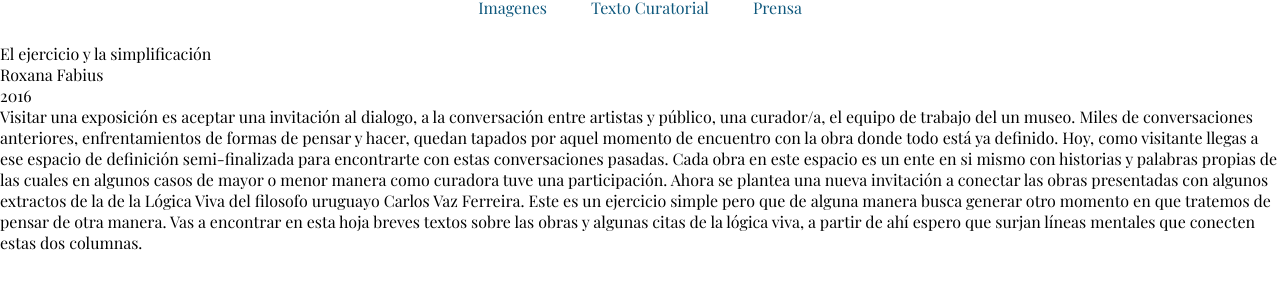
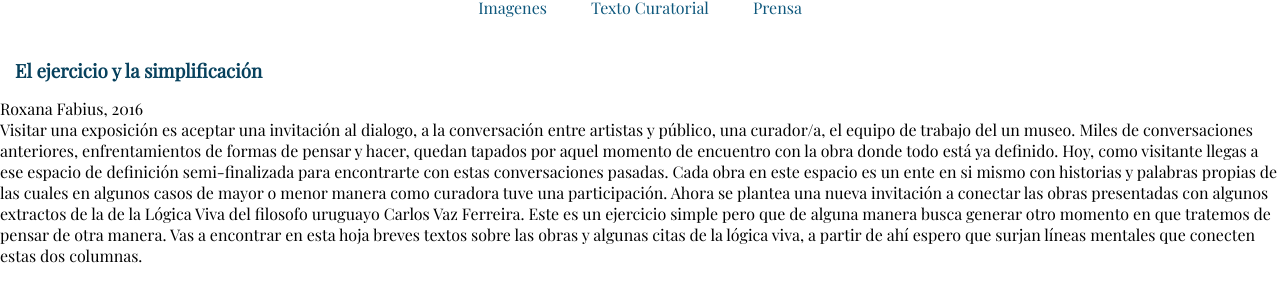
Before and after one commit to rofabius/personal-project, a plain HTML site: page textos.html in a window 1280 px wide. Shown: the part 86-388 px from the top of the page. Drawn offline with nearby package versions, Linux system fonts and the light colour scheme.

Commit message:
bla bla bla

```diff
--- a/css/stylesheet.css
+++ b/css/stylesheet.css
@@ -52,8 +52,7 @@ a {
     text-decoration: none;
 }
 
-#titulo {
-    size: 18px;
+h3 {
     color: #07415d;
-    bold
+    padding: 15px;
 }
--- a/textos.html
+++ b/textos.html
@@ -15,10 +15,10 @@
 				<li>Prensa</li>
 			</ul>
 		</div><!--navbar-->
+		<h3>El ejercicio y la simplificación</h3>
 		<div>
-			<p>El ejercicio y la simplificación</p>
-			<p>Roxana Fabius </p>
-			<p>2016</p>
+			<p>Roxana Fabius, 2016 </p>
+
 
 			<p>Visitar una exposición es aceptar una invitación al dialogo, a la conversación entre artistas y público, una curador/a, el equipo de trabajo del un museo. Miles de conversaciones anteriores, enfrentamientos de formas de pensar y hacer, quedan tapados por aquel momento de encuentro con la obra donde todo está ya definido. Hoy, como visitante llegas a ese espacio de definición semi-finalizada para encontrarte con estas conversaciones pasadas.
 			Cada obra en este espacio es un ente en si mismo con historias y palabras propias de las cuales en algunos casos de mayor o menor manera como curadora tuve una participación. Ahora se plantea una nueva invitación a conectar las obras presentadas con algunos extractos de la de la Lógica Viva del filosofo uruguayo Carlos Vaz Ferreira. Este es un ejercicio simple pero que de alguna manera busca generar otro momento en que tratemos de pensar de otra manera. Vas a encontrar en esta hoja breves textos sobre las obras y algunas citas de la lógica viva, a partir de ahí espero que surjan líneas mentales que conecten estas dos columnas.
```
